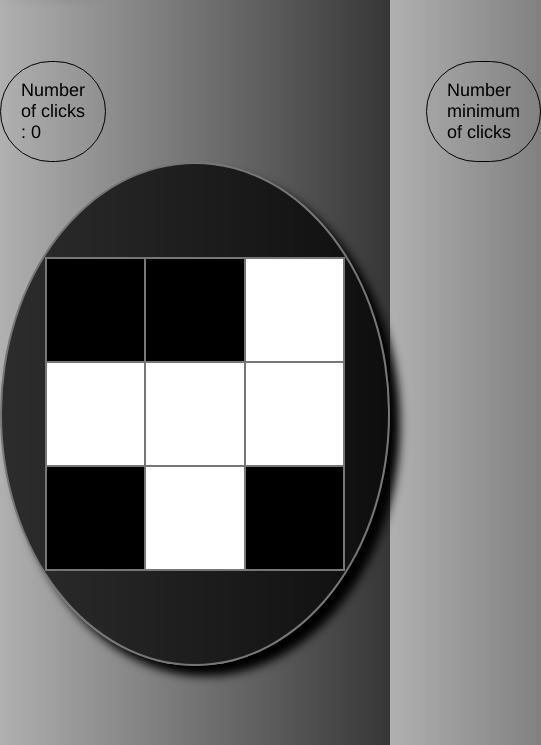
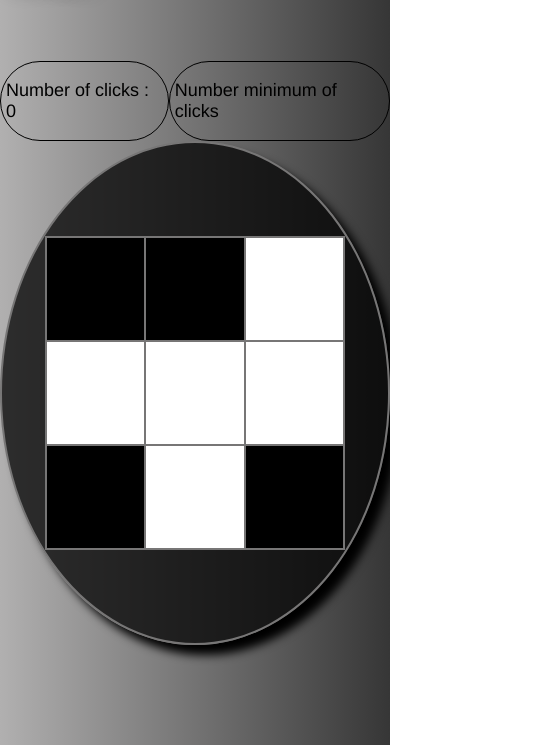
Before and after one commit to Nozonn/Tout-Noir-Tout-Blanc, a plain HTML site: page index.html in a window 390 px wide. Shown: the part 99-844 px from the top of the page, 541 px wide, since content can reach past the window. Drawn offline with Linux system fonts and the light colour scheme.

Commit message:
Add files via upload

```diff
--- a/index.html
+++ b/index.html
@@ -36,7 +36,7 @@
 
         <div id="endMenu">
             <div id="end">
-                <h1>GAME OVER !!</h1>
+                <h1>GAME FINISHED !!</h1>
             </div>
             <button id="isRestart"><h1 >DO YOU RESTART ?</h1></button>
         </div>
--- a/style.css
+++ b/style.css
@@ -144,3 +144,17 @@ td
         transform: rotate(360deg);
     }
 }
+
+@media all and (max-width: 550px) {
+    .container {
+        padding: 0 5px 0 5px;
+    }
+
+    #containerScore {
+        margin: 0;
+    }
+
+    #containerBestScore {
+        margin: 0;
+    }
+}
```
